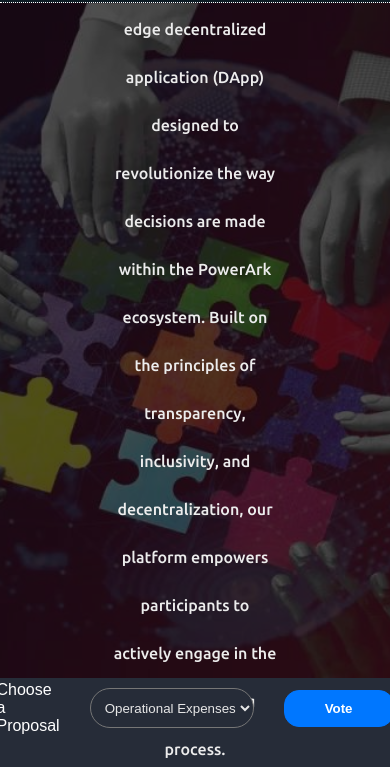
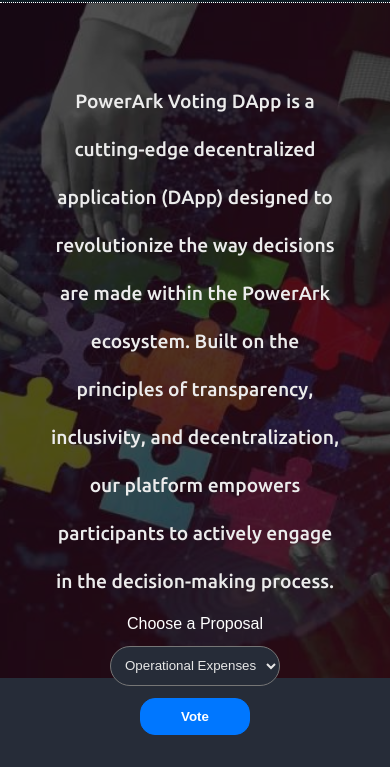
Before and after one commit to gravity8/PowerArk, a website: page index.html in a window 390 px wide. Shown: the part 77-844 px from the top of the page. Drawn offline with nearby package versions, Linux system fonts and the light colour scheme.

Commit message:
mobile view

```diff
--- a/style.css
+++ b/style.css
@@ -119,22 +119,20 @@ nav button:hover{
 }
 .vote-options{
     display: flex;
-    justify-content: center;
+    justify-content: space-between;
+    align-items: center;
     color: #fff;
     align-items: center;
     margin-bottom: 50px;
     position: sticky;
     position: -webkit-sticky;
     bottom:2rem;
-}
-.vote-options label{
-    margin-right: 30px;
+    padding-inline:15rem;
 }
 .vote-options select{
     height:40px;
     width:170px;
     border-radius: 20px;
-    margin-right: 30px;
     padding-left: 10px;
     background-color: #262c38;
     color: #e7e7e7;
@@ -159,8 +157,7 @@ nav button:hover{
 @media(max-width:1150px){
     .header .header-paragraph{
         font-weight: 500;
-        font-size: 1rem;
-        padding-inline: 7rem;
+        font-size: 1.2rem;
     }
     .card-container{
         display: grid;
@@ -181,4 +178,19 @@ nav button:hover{
     .card-header{
         font-size: 1rem;
     }
+
 }
+@media(max-width:940px){
+    .vote-options{
+        padding-inline: 3rem;
+    }
+}
+@media(max-width:540px){
+    .vote-options{
+        display: flex;
+        flex-direction: column;
+        justify-content: space-between;
+        align-items: center;
+        height:120px
+    }
+}
```
